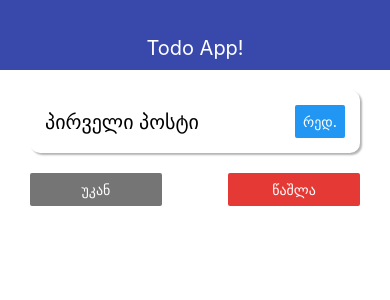
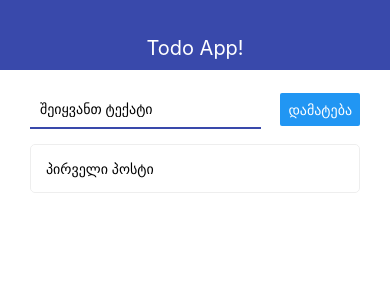
Before and after one commit to react-neitivi-expo-tutorial/react-neitiv-expo-tutorial, a React Native app: screen / in a window 390 px wide. Shown: the top 300 px of the page. Built offline with nearby package versions, Linux system fonts and the light colour scheme.

Commit message:
add image

```diff
--- a/App.js
+++ b/App.js
@@ -5,10 +5,9 @@
 import { TodoScreen } from './src/screens/TodoScreen';
 
 export default function App() {
-  const [todoId, setTodosId] = useState('1');
+  const [todoId, setTodosId] = useState(null);
   const [todos, setTodos] = useState([
-    { id: '1', title: 'პირველი პოსტი' },
-    { id: '2', title: 'მეორე პოსტი' }
+    { id: '1', title: 'პირველი პოსტი' }
   ]);
   const addTodo = title => {
     setTodos(prev => [
--- a/src/screens/MainScreen.js
+++ b/src/screens/MainScreen.js
@@ -1,23 +1,40 @@
 import React from 'react'
-import {View, Text, FlatList, StyleSheet} from 'react-native'
+import {View, Text, FlatList, StyleSheet, Image} from 'react-native'
 import {AddTodo} from '../components/AddTodo'
 import {Todo} from '../components/Todo'
 
 export const MainScreen = ({addTodo, removeTodo, todos, openTodo}) =>{
+    let content = (<FlatList
+        keyExtractor={item => item.id}
+        data={todos}
+        renderItem={({item})=>
+            <Todo todo={item} onRemove={removeTodo} onOpen={openTodo} />}
+    />)
+    if(todos.length === 0){
+        content = <View style={style.imgWrap}>
+            <Image style={style.image} source={require('../../assets/no-items.png')} />
+            {/*<Image style={style.image} source={{uri: 'https://facebook.github.io/react-native/img/tiny_logo.png'}} />*/}
+        </View>
+    }
     return (
         <View>
          <AddTodo onSubmit={addTodo} />
 
-          <FlatList
-           keyExtractor={item => item.id}
-           data={todos}
-           renderItem={({item})=>
-           <Todo todo={item} onRemove={removeTodo} onOpen={openTodo} />}
-           />
+            {content}
                </View>
     )
 }
 
 const style = StyleSheet.create({
-
+    imgWrap: {
+        alignItems: 'center',
+        justifyContent: 'center',
+        padding: 10,
+        height: 300
+    },
+    image:{
+        width: '100%',
+        height: '100%',
+        resizeMode: 'contain'
+    }
 })
```
Also changed, not shown: assets/no-items.png (added).
